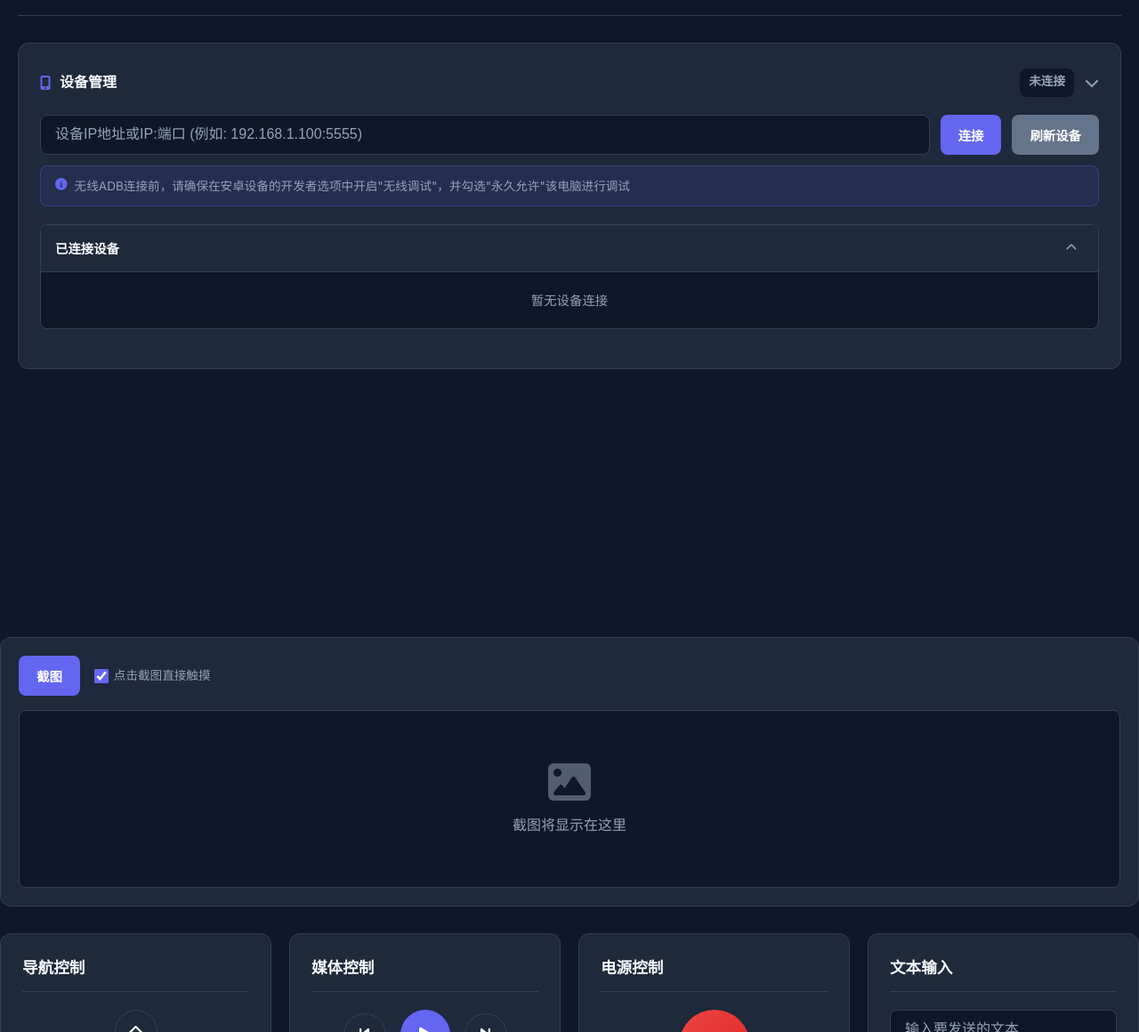
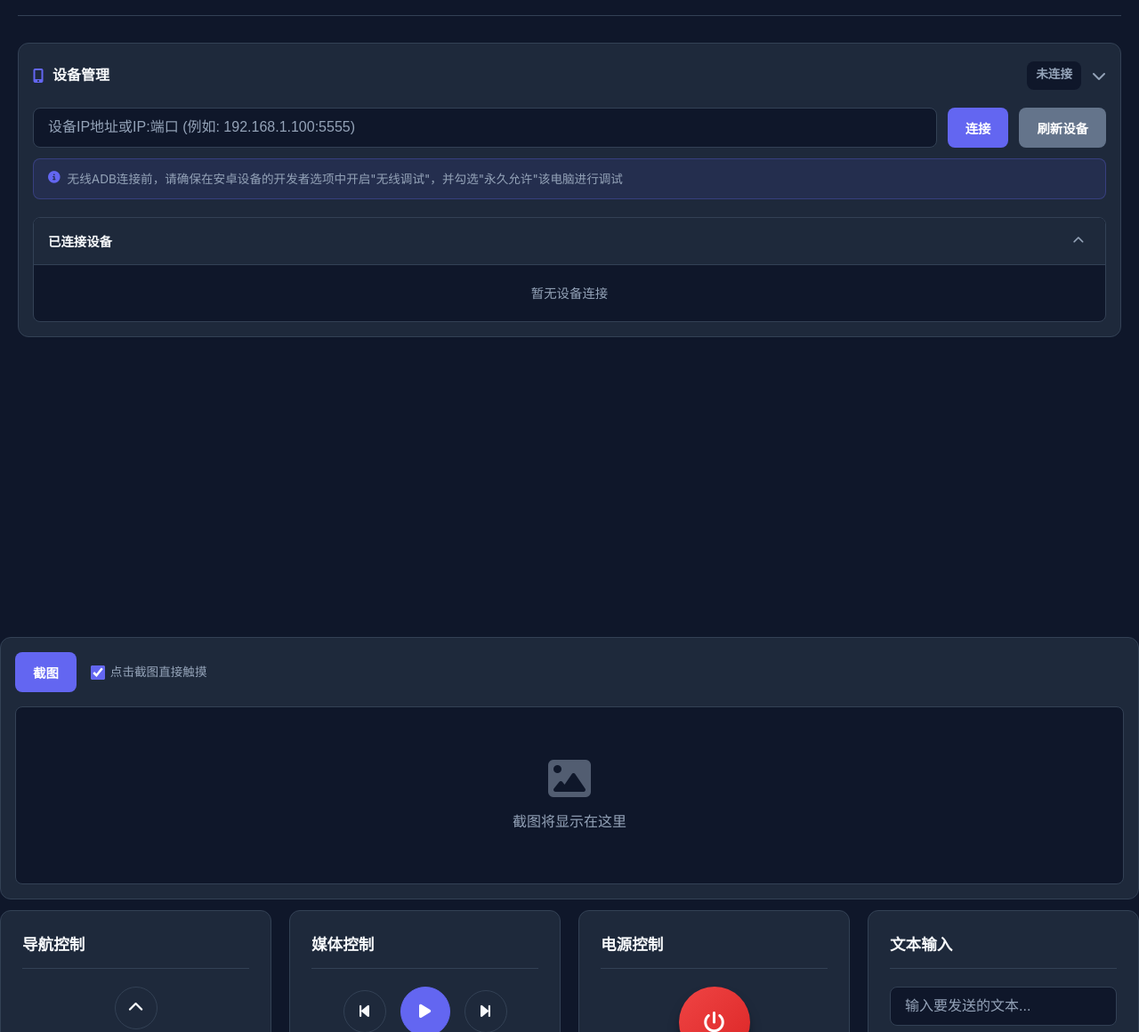
Before and after one commit to ChaunceyXCX/android-remote, a plain HTML site: page static/index.html in a window 1280 px wide. Shown: the part 84-1244 px from the top of the page at 89% size. Drawn offline with Linux system fonts and the light colour scheme; no server answers.

Commit message:
fix(ui): 优化卡片间距，消除空白问题
- 减小connection-section的padding从24px到16px
- 减小screenshot-section的padding从20px到16px
- 减小margin-bottom从30px到12px
- 移除device-list-content的固定max-height
- 让内容区域根据实际内容自适应高度

```diff
--- a/static/style.css
+++ b/static/style.css
@@ -200,9 +200,9 @@
 
 .connection-section {
     background: var(--surface);
-    padding: 24px;
+    padding: 16px;
     border-radius: var(--radius);
-    margin-bottom: 30px;
+    margin-bottom: 12px;
     border: 1px solid var(--border);
 }
 
@@ -279,9 +279,9 @@
 
 .screenshot-section {
     background: var(--surface);
-    padding: 20px;
+    padding: 16px;
     border-radius: var(--radius);
-    margin-bottom: 30px;
+    margin-bottom: 12px;
     border: 1px solid var(--border);
 }
 
@@ -466,7 +466,7 @@
     background: var(--background);
     border-radius: var(--radius-sm);
     border: 1px solid var(--border);
-    margin-bottom: 20px;
+    margin-bottom: 0;
     overflow: hidden;
 }
 
@@ -517,8 +517,6 @@
 }
 
 .device-list-content {
-    max-height: 300px;
-    overflow-y: auto;
     transition: max-height 0.3s ease, opacity 0.3s ease;
 }
 
```
